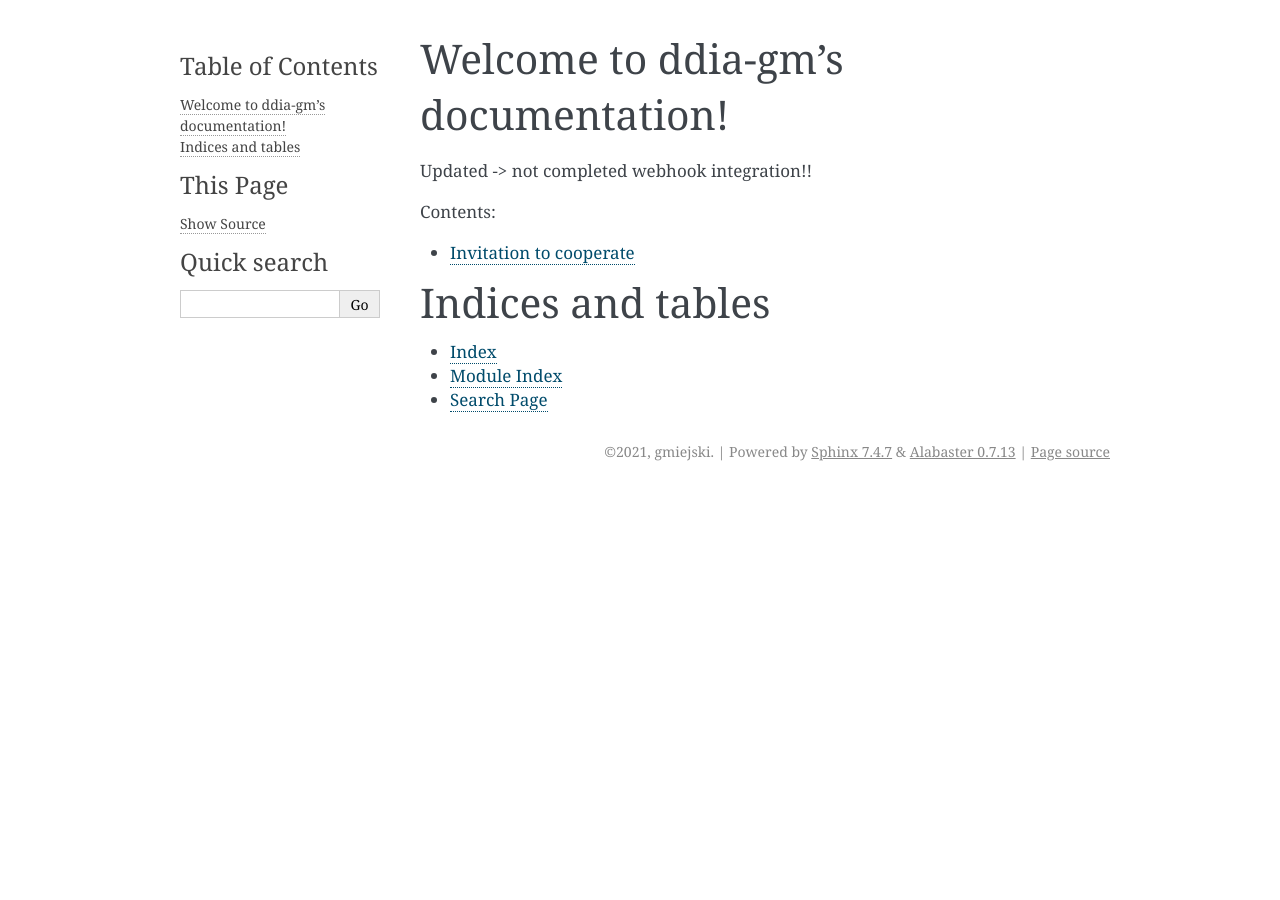
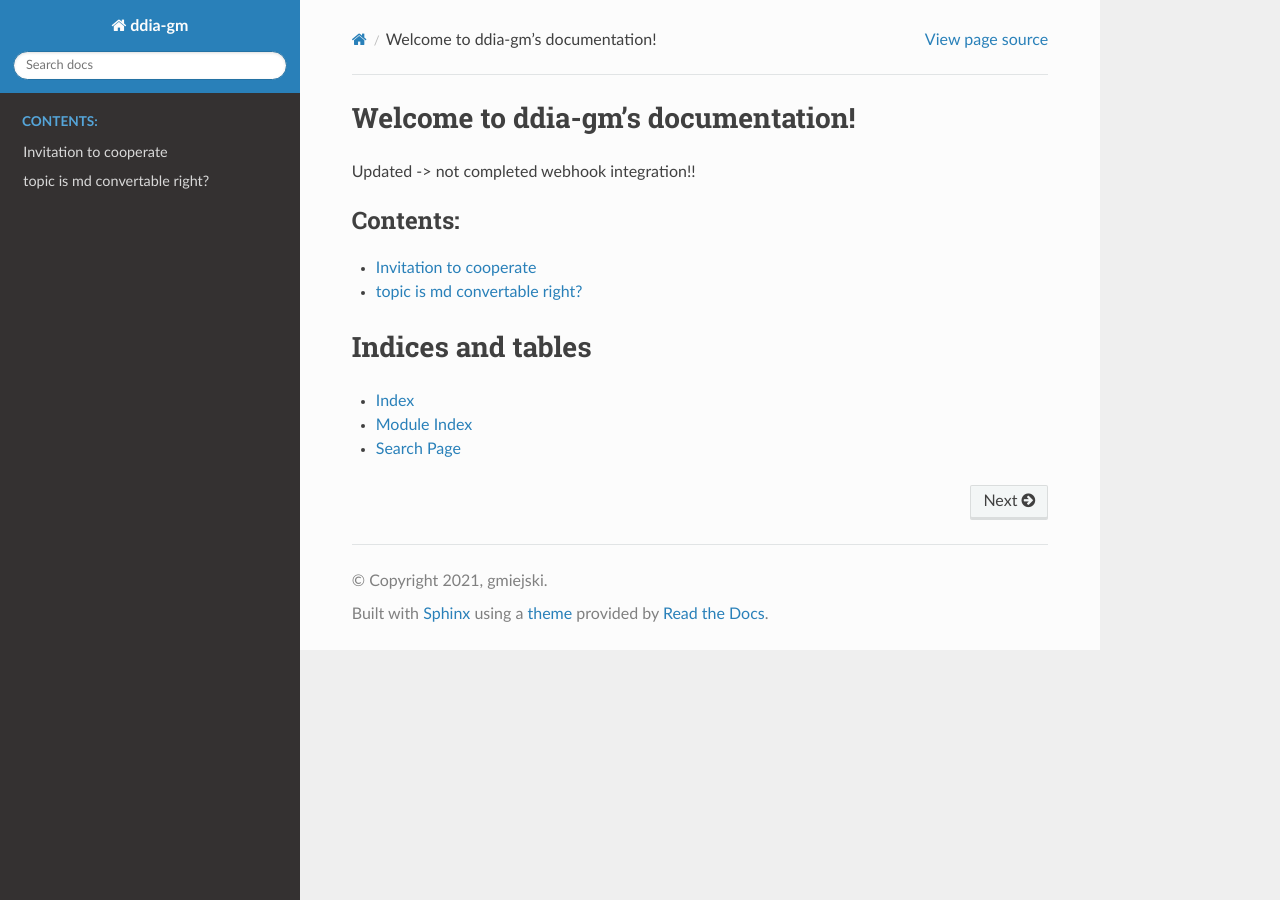
Before and after one commit to gmiejski/DesigningDataIntensiveApplications, a Sphinx documentation site: the page built from docs/source/index.rst, in a window 1280 px wide. Built offline with Sphinx 7.4.7 and the Read the Docs theme 2.0.0, drawn with Linux system fonts in a browser that asks for light colours.

Commit message:
theme rtd

````diff
--- a/docs/source/conf.py
+++ b/docs/source/conf.py
@@ -1,3 +1,4 @@
+import sphinx_rtd_theme
 # Configuration file for the Sphinx documentation builder.
 #
 # This file only contains a selection of the most common options. For a full
@@ -30,8 +31,6 @@ release = '0.01'
 # Add any Sphinx extension module names here, as strings. They can be
 # extensions coming with Sphinx (named 'sphinx.ext.*') or your custom
 # ones.
-extensions = [
-]
 
 # Add any paths that contain templates here, relative to this directory.
 templates_path = ['_templates']
@@ -47,12 +46,18 @@ exclude_patterns = []
 # The theme to use for HTML and HTML Help pages.  See the documentation for
 # a list of builtin themes.
 #
-html_theme = 'alabaster'
+# html_theme = 'alabaster'
 
 # Add any paths that contain custom static files (such as style sheets) here,
 # relative to this directory. They are copied after the builtin static files,
 # so a file named "default.css" will overwrite the builtin "default.css".
 html_static_path = ['_static']
 
+master_doc = 'index'
 
-master_doc = 'index'
+extensions = [
+    "sphinx_rtd_theme",
+    'recommonmark'
+]
+
+html_theme = "sphinx_rtd_theme"
--- a/docs/source/index.rst
+++ b/docs/source/index.rst
@@ -13,6 +13,7 @@ Updated -> not completed webhook integration!!
    :caption: Contents:
 
    pages/invitation
+   pages/md_page
 
 Indices and tables
 ==================
--- /dev/null
+++ b/docs/source/pages/md_page.md
@@ -0,0 +1,19 @@
+#### topic is md convertable right?
+
+
+* one
+* two
+
+**bold**ed
+
+1. 213
+2. 2331
+3. 123 12312
+
+
+```python
+a = 10
+
+def whatever_is():
+    pass
+```
````
Also changed, not shown: docs/source/pages/invitation.rst (line endings or trailing spaces).
